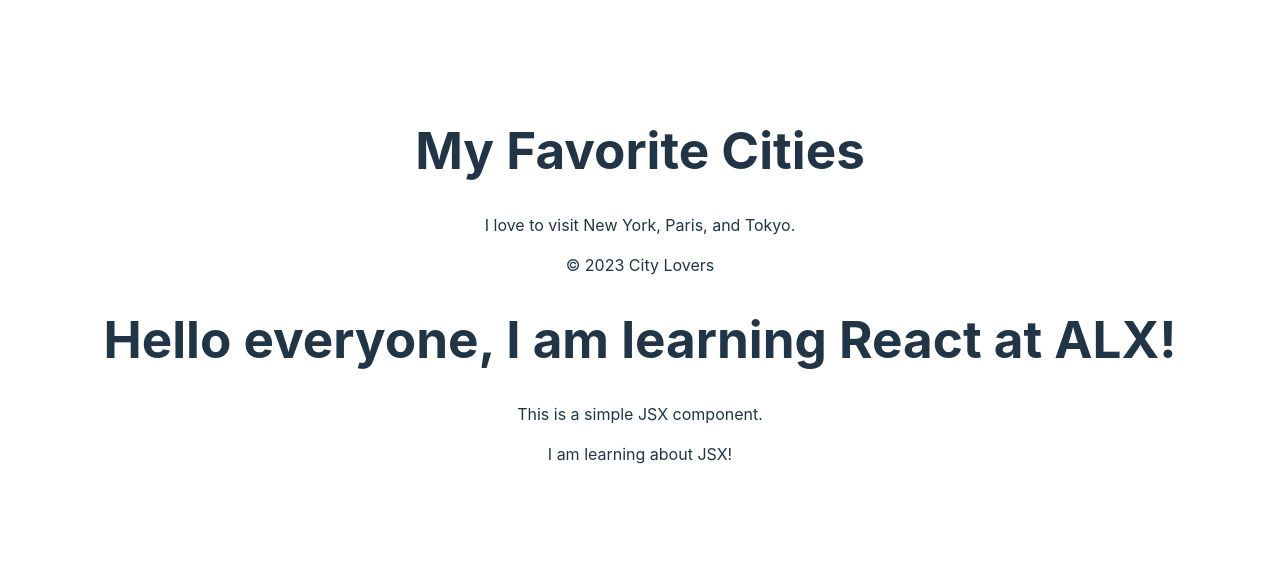
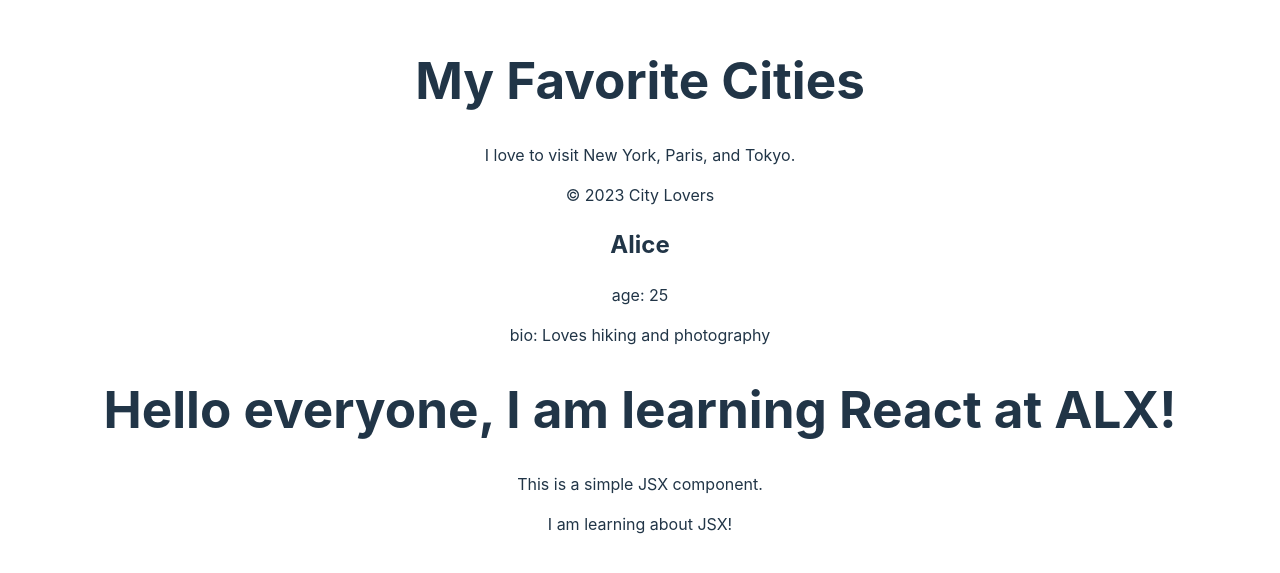
Before and after one commit to OmarMegzz/alx-fe-reactjs, a React (Vite) app in the folder alx-react-app/: page / in a window 1280 px wide. Shown: the part 115-688 px from the top of the page. Built offline with nearby package versions, Linux system fonts and the light colour scheme.

Commit message:
finish third task

```diff
--- a/alx-react-app/src/App.jsx
+++ b/alx-react-app/src/App.jsx
@@ -1,20 +1,17 @@
-import { useState } from "react";
-import reactLogo from "./assets/react.svg";
-import viteLogo from "/vite.svg";
 import "./App.css";
 import WelcomeMessage from "./components/WelcomeMessage";
 import Header from "./components/Header";
 import MainContent from "./components/MainContent";
 import Footer from "./components/Footer";
+import UserProfile from "./components/UserProfile";
 
 function App() {
-  const [count, setCount] = useState(0);
-
   return (
     <>
       <Header />
       <MainContent />
       <Footer />
+      <UserProfile name="Alice" age="25" bio="Loves hiking and photography" />
       <WelcomeMessage />
     </>
   );
--- /dev/null
+++ b/alx-react-app/src/components/UserProfile.jsx
@@ -0,0 +1,13 @@
+import React from "react";
+
+function UserProfile({ name, age, bio }) {
+  return (
+    <>
+      <h2>{name}</h2>
+      <p>age: {age}</p>
+      <p>bio: {bio}</p>
+    </>
+  );
+}
+
+export default UserProfile;
```
